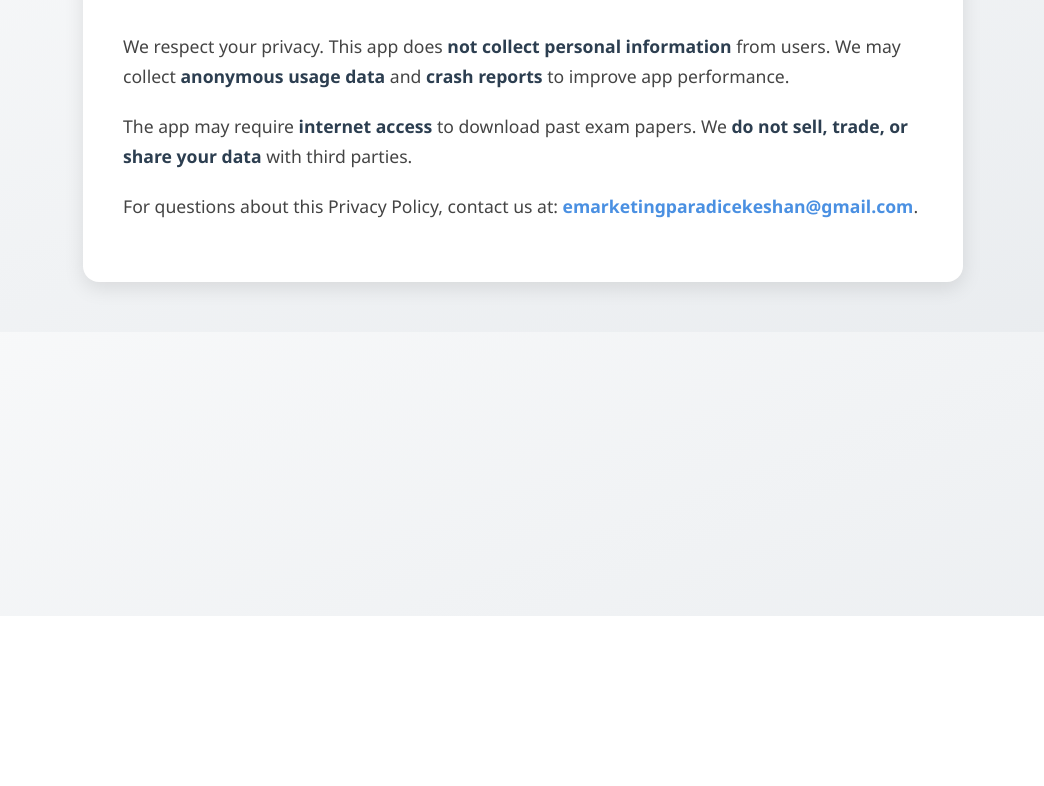
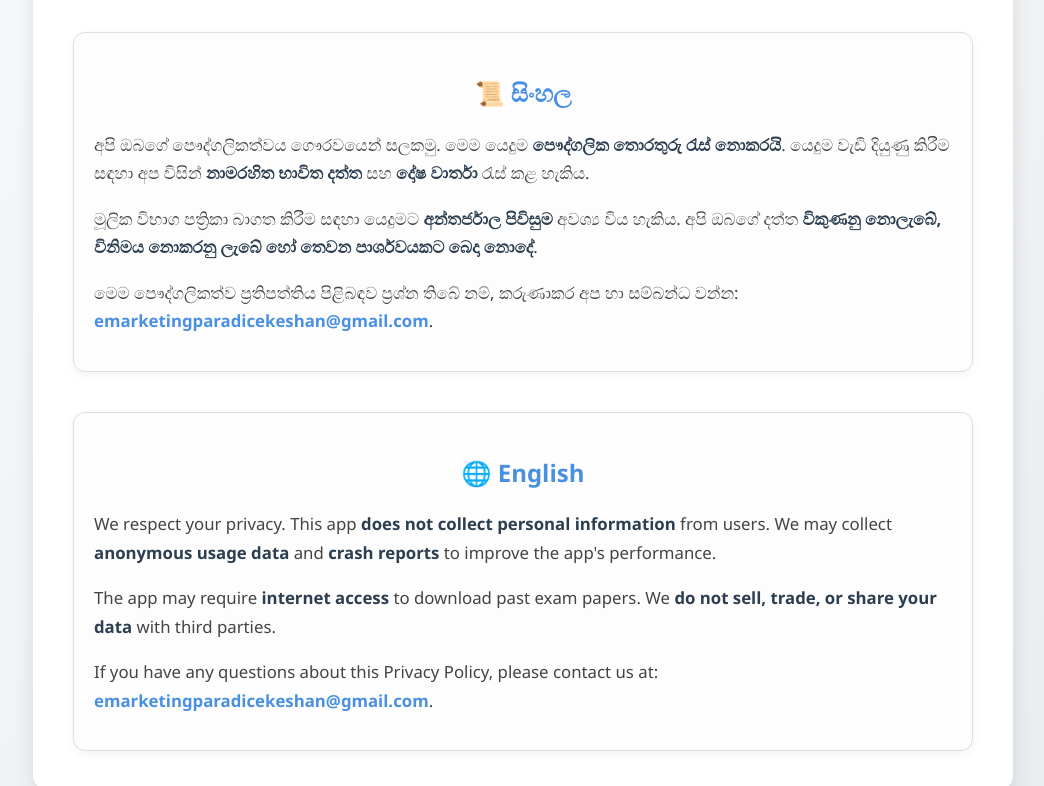
Before and after one commit to Ransilu456/tripitaka-past-papers-privacy, a plain HTML site: page index.html in a window 1280 px wide. Shown: the part 184-970 px from the top of the page, without its empty margins (117-1161 px from the left). Before the commit the page ends 800 px from the top, so only its background shows below. Drawn offline with Linux system fonts and the light colour scheme.

Commit message:
Update index.html

```diff
--- a/index.html
+++ b/index.html
@@ -3,7 +3,7 @@
 <head>
   <meta charset="UTF-8" />
   <meta name="viewport" content="width=device-width, initial-scale=1.0" />
-  <title>Privacy Policy</title>
+  <title>Privacy Policy | ත්‍රිපිටක විභාග Past Papers</title>
   <style>
     /* --- Global Styles --- */
     body {
@@ -17,7 +17,7 @@
 
     /* --- Container --- */
     .container {
-      max-width: 800px;
+      max-width: 900px;
       margin: 50px auto;
       background: #ffffff;
       padding: 40px;
@@ -26,21 +26,48 @@
       animation: fadeIn 0.7s ease-in-out;
     }
 
-    /* --- Heading --- */
     h1 {
-      font-size: 2rem;
+      font-size: 2.2rem;
       text-align: center;
       color: #2c3e50;
-      margin-bottom: 25px;
+      margin-bottom: 35px;
       border-bottom: 3px solid #4a90e2;
       display: inline-block;
       padding-bottom: 5px;
     }
 
-    /* --- Paragraphs --- */
+    /* --- Language Sections --- */
+    .language-section {
+      display: flex;
+      gap: 40px;
+      justify-content: space-between;
+      flex-wrap: wrap;
+    }
+
+    .lang {
+      flex: 1 1 400px;
+      padding: 20px;
+      background: #fdfdfd;
+      border-radius: 12px;
+      border: 1px solid #ddd;
+      box-shadow: 0 3px 10px rgba(0, 0, 0, 0.05);
+      transition: transform 0.2s ease;
+    }
+
+    .lang:hover {
+      transform: translateY(-3px);
+    }
+
+    .lang h2 {
+      font-size: 1.5rem;
+      margin-bottom: 15px;
+      color: #4a90e2;
+      text-align: center;
+    }
+
     p {
-      font-size: 1.1rem;
-      margin-bottom: 20px;
+      font-size: 1.05rem;
+      margin-bottom: 15px;
       color: #444;
     }
 
@@ -49,7 +76,6 @@
       font-weight: 600;
     }
 
-    /* --- Email Link --- */
     a {
       color: #4a90e2;
       text-decoration: none;
@@ -61,14 +87,18 @@
     }
 
     /* --- Responsive --- */
-    @media (max-width: 600px) {
+    @media (max-width: 768px) {
       .container {
         margin: 20px;
         padding: 25px;
       }
 
       h1 {
-        font-size: 1.7rem;
+        font-size: 1.8rem;
+      }
+
+      .lang h2 {
+        font-size: 1.3rem;
       }
 
       p {
@@ -91,12 +121,29 @@
 </head>
 <body>
   <div class="container">
-    <h1>Privacy Policy for ත්‍රිපිටක විභාග Past Papers</h1>
-    <p>We respect your privacy. This app does <strong>not collect personal information</strong> from users. We may collect <strong>anonymous usage data</strong> and <strong>crash reports</strong> to improve app performance.</p>
-    <p>The app may require <strong>internet access</strong> to download past exam papers. We <strong>do not sell, trade, or share your data</strong> with third parties.</p>
-    <p>For questions about this Privacy Policy, contact us at:
-      <a href="mailto:emarketingparadicekeshan@gmail.com">emarketingparadicekeshan@gmail.com</a>.
-    </p>
+    <h1>Privacy Policy | පෞද්ගලිකත්ව ප්‍රතිපත්තිය</h1>
+
+    <div class="language-section">
+      <!-- Sinhala Version -->
+      <div class="lang">
+        <h2>📜 සිංහල</h2>
+        <p>අපි ඔබගේ පෞද්ගලිකත්වය ගෞරවයෙන් සලකමු. මෙම යෙදුම <strong>පෞද්ගලික තොරතුරු රැස් නොකරයි</strong>. යෙදුම වැඩි දියුණු කිරීම සඳහා අප විසින් <strong>නාමරහිත භාවිත දත්ත</strong> සහ <strong>දෝෂ වාර්තා</strong> රැස් කළ හැකිය.</p>
+        <p>මූලික විභාග පත්‍රිකා බාගත කිරීම සඳහා යෙදුමට <strong>අන්තර්ජාල පිවිසුම</strong> අවශ්‍ය විය හැකිය. අපි ඔබගේ දත්ත <strong>විකුණනු නොලැබේ, විනිමය නොකරනු ලැබේ හෝ තෙවන පාර්ශවයකට බෙදා නොදේ</strong>.</p>
+        <p>මෙම පෞද්ගලිකත්ව ප්‍රතිපත්තිය පිළිබඳව ප්‍රශ්න තිබේ නම්, කරුණාකර අප හා සම්බන්ධ වන්න:
+          <a href="mailto:emarketingparadicekeshan@gmail.com">emarketingparadicekeshan@gmail.com</a>.
+        </p>
+      </div>
+
+      <!-- English Version -->
+      <div class="lang">
+        <h2>🌐 English</h2>
+        <p>We respect your privacy. This app <strong>does not collect personal information</strong> from users. We may collect <strong>anonymous usage data</strong> and <strong>crash reports</strong> to improve the app's performance.</p>
+        <p>The app may require <strong>internet access</strong> to download past exam papers. We <strong>do not sell, trade, or share your data</strong> with third parties.</p>
+        <p>If you have any questions about this Privacy Policy, please contact us at:
+          <a href="mailto:emarketingparadicekeshan@gmail.com">emarketingparadicekeshan@gmail.com</a>.
+        </p>
+      </div>
+    </div>
   </div>
 </body>
 </html>
```
